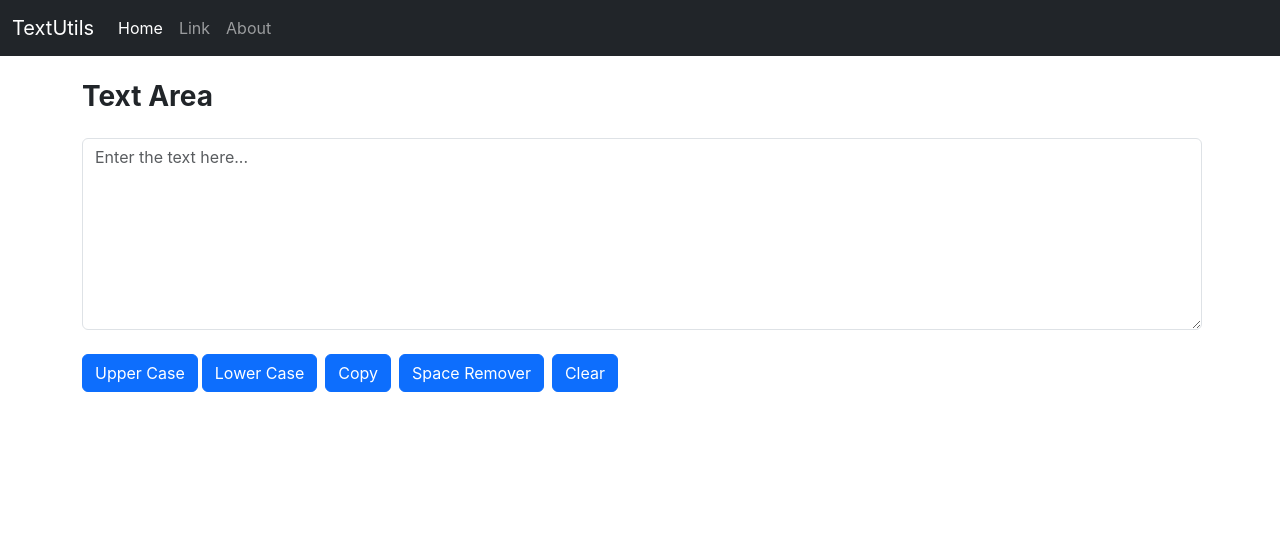
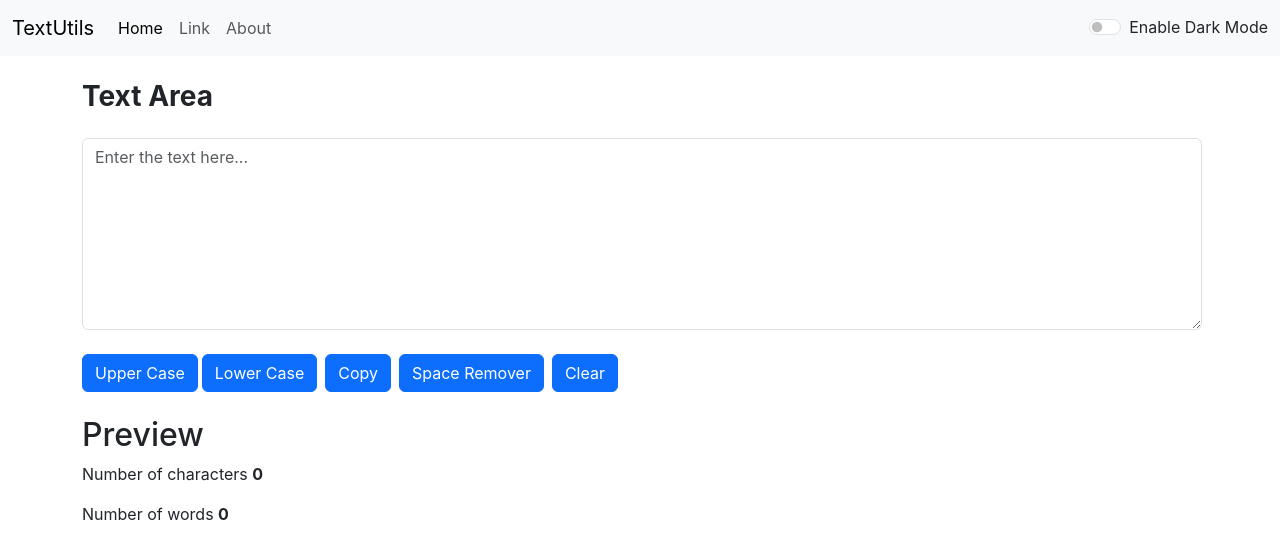
Before and after one commit to HmUmaxKhan/TextUtils, a React (Create React App) app: page / in a window 1280 px wide. Shown: the top 558 px of the page. Built offline with nearby package versions, Linux system fonts and the light colour scheme.

Commit message:
Adding dark mode button and also adding the preview

```diff
--- a/src/App.js
+++ b/src/App.js
@@ -1,13 +1,29 @@
-import React from 'react';
+import React,{useState} from 'react';
 import Navbar from './Components/Navbar';
 import Textform from './Components/Textform';
 
+
 function App() {
+
+  const [mode,setMode]  = useState('light');
+
+  const togglebg = ()=>{
+    if (mode === 'light')
+    {
+      setMode('dark');
+      document.body.style.backgroundColor = "rgb(33, 37, 41)"
+
+    }else{
+
+      setMode('light');
+      document.body.style.backgroundColor = "white"
+    }
+  }
   return (
 
     <div>
-       <Navbar title = "TextUtils" about = "About"/>
-       <Textform />
+       <Navbar title = "TextUtils" about = "About" mode = {togglebg} bg={mode}/>
+       <Textform bg={mode}/>
     </div>
 
   );
--- a/src/Components/Navbar.js
+++ b/src/Components/Navbar.js
@@ -3,7 +3,7 @@ import PropTypes from "prop-types";
 function Navbar(props) {
   return (
     <div>
-      <nav className="navbar navbar-expand-lg navbar-dark bg-dark">
+      <nav className={`navbar navbar-expand-lg navbar-${props.bg} bg-${props.bg}`}>
         <div className="container-fluid">
           <a className="navbar-brand" href="/">
           {props.title}
@@ -37,7 +37,10 @@ function Navbar(props) {
                 </a>
               </li>
             </ul>
-
+            <div class={`form-check form-switch text-${props.bg==='light' ? 'dark' : 'light'}`} >
+            <input class="form-check-input" type="checkbox" role="switch" id="flexSwitchCheckDefault" onClick={props.mode}/>
+            <label class={`form-check-label `}  htmlFor="flexSwitchCheckDefault">Enable Dark Mode</label>
+            </div>
           </div>
         </div>
       </nav>
--- a/src/Components/Textform.js
+++ b/src/Components/Textform.js
@@ -1,10 +1,24 @@
 import React , {useState} from "react";
 
-export default function Textform() {
+export default function Textform(props) {
   const height = {
     height: "12rem",
     width: "70rem",
+    backgroundColor:  props.bg==='light' ? 'white': 'rgb(33, 37, 41)'
   };
+
+  const splitF = ()=>{
+    text.trim();
+    const arr = text.split(/\s+/);
+
+    if (arr.length <= 1) {
+        return 0;
+    }
+
+        const count = arr.filter(word=>{return word!==" "});
+        return count.length-1
+
+  }
   const [text,setText]=useState("");
 
   const handleClick =() => {
@@ -29,27 +43,26 @@ const handleClick4 =() => {
     setText("");
 };
 
-
-
   const handleChange = (event)=>{
-      setText(event.target.value);
+    setText(event.target.value);
   }
   return (
     <div>
-     <div className="container">
+     <div className={`container text-${props.bg==='light' ? 'dark' : 'light'}`}>
       <h3 className="my-4">
         <b>Text Area</b>
       </h3>
       </div>
       <div className="form-floating">
-      <div className="container my-4">
+      <div className={`container my-4`}>
         <textarea
-          className="form-control"
+          className={`form-control  text-${props.bg==='light' ? 'dark' : 'light'}`}
           placeholder="Enter the text here..."
           id="floatingTextarea2"
           style={height}
           onChange={handleChange}
           value={text}
+
         ></textarea>
         </div>
       </div>
@@ -60,6 +73,11 @@ const handleClick4 =() => {
       <button className="btn btn-primary mx-1" onClick={handleClick3}>Space Remover</button>
       <button className="btn btn-primary mx-1" onClick={handleClick4}>Clear</button>
       </div>
+      <div className={`container my-4 text-${props.bg==='light' ? 'dark' : 'light'}`}><h2>Preview</h2>
+      <p>Number of characters <b>{text.length}</b></p>
+      <p>Number of words <b>{splitF()}</b> </p>
+      <p>{text}</p>
+      </div>
     </div>
   );
 }
```
